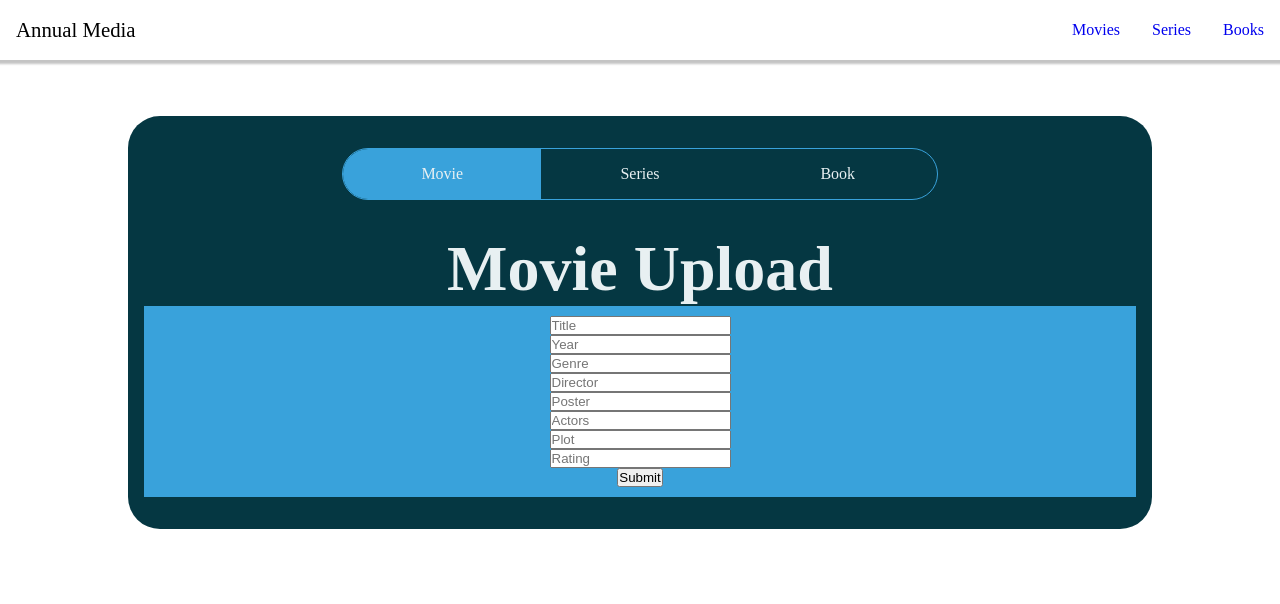
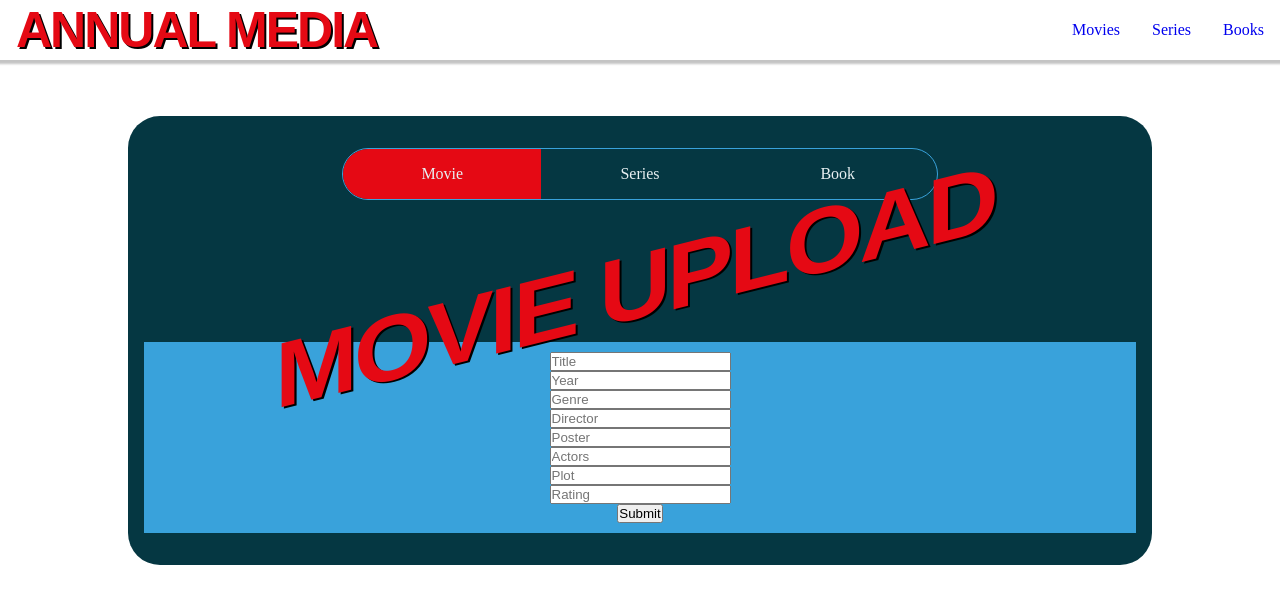
Before and after one commit to miskhill/annualmedia, a React (Create React App) app: page / in a window 1280 px wide. Shown: the top 604 px of the page. Built offline with nearby package versions, Linux system fonts and the light colour scheme.

Commit message:
styling changes Netflix

```diff
--- a/src/App.css
+++ b/src/App.css
@@ -3,6 +3,11 @@
   box-sizing: border-box;
   padding: 0;
   margin: 0;
+}
+
+@font-face {
+  font-family: 'Bebas Neue';
+  src: local('Bebas Neue'), url(https://fonts.googleapis.com/css?family=Bebas+Neue&display=swap) format('woff2');
 }
 
 
@@ -68,7 +73,7 @@ ul.nav li:hover {
 }
 
 ul.nav li.active {
-  background: #39a2db;
+  background:#e50914;
 }
 
 .TabContent {
@@ -81,3 +86,15 @@ ul.nav li.active {
   justify-content: center;
   align-items: center;
 }
+
+h1 {
+  font-family: "Bebas Neue", sans-serif;
+  font-size: 3em;
+  font-weight: bold;
+  letter-spacing: -0.04em;
+  color: #e50914;
+  text-transform: uppercase;
+  text-shadow: 2px 2px 0 #000000;
+  transform: skew(-15deg) rotate(-15deg);
+  margin-left: -10px;
+}
--- a/src/components/navbar.js
+++ b/src/components/navbar.js
@@ -4,11 +4,27 @@ import "../navbar.css";
 export default function Navbar() {
   const [isNavExpanded, setIsNavExpanded] = useState(false);
 
+
+  const brandNameStyle = {
+    fontFamily:"Bebas Neue, sans-serif",
+    fontSize: "50px",
+    fontWeight: "bold",
+    letterSpacing: "-2px",
+    textDecoration: "none",
+    color: "#e50914",
+    textShadow: "2px 2px 0 #000000",
+  };
+
   return (
     <nav className='navigation'>
-      <a href='/' className='brand-name'>
-        Annual Media
+      <a
+        href='/'
+        className='brand-name'
+        style={brandNameStyle}
+      >
+        ANNUAL MEDIA
       </a>
+
       <button
         className='hamburger'
         onClick={() => {
```
Also changed, not shown: public/fonts/BebasNeue.otf (added).
